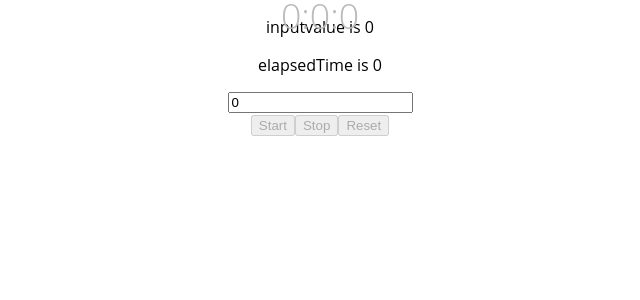
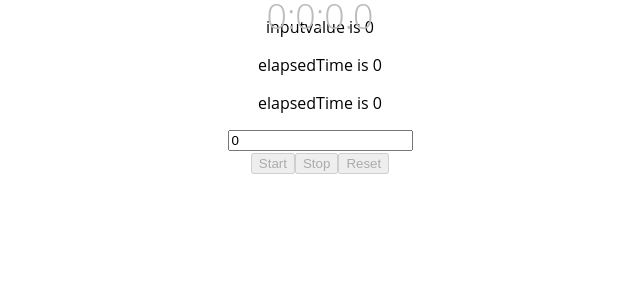
Before and after one commit to sam-540/angular-productivity-timer, an Angular app: page / in a window 1280 px wide. Shown: the top 300 px of the page, without its empty margins (320-960 px from the left). Built offline with nearby package versions, Linux system fonts and the light colour scheme; what angular-svg-round-progressbar would draw is missing.

Commit message:
adde rxjs since setInterval() is hard to work around

```diff
--- a/src/app/app.component.html
+++ b/src/app/app.component.html
@@ -1,9 +1,9 @@
 <div class="progress-wrapper">
   <div class="time-label">
-    {{ msToTime(inputValue * 1000 * 60 - elapsedTime) }}
+    {{ msToTime(timeLeft) }}
   </div>
   <round-progress
-    [current]="inputValue * 1000 * 60 - elapsedTime"
+    [current]="this.timeLeft"
     [max]="inputValue * 1000 * 60"
     [color]="'#45ccce'"
     [background]="'#eaeaea'"
@@ -17,6 +17,7 @@
 <div class="buttons">
   <p>inputvalue is {{ inputValue }}</p>
   <p>elapsedTime is {{ elapsedTime }}</p>
+  <p>elapsedTime is {{ timeLeft }}</p>
 
   <input
     [ngModel]="inputValue"
--- a/src/app/app.component.ts
+++ b/src/app/app.component.ts
@@ -1,4 +1,7 @@
 import { Component } from '@angular/core';
+import { interval, Observable } from 'rxjs';
+
+import { takeWhile, tap, finalize } from 'rxjs/operators';
 
 @Component({
   selector: 'app-root',
@@ -8,24 +11,34 @@ import { Component } from '@angular/core';
 export class AppComponent {
   startTime: number;
   elapsedTime = 0;
-  delta = 1000; // milliseconds
-  interval: number;
+  delta = 100; // milliseconds
+  timerInterval: number;
+
+  timeLeft = 0;
 
   inputValue = 0; // number of minutes
   isStarted = false;
 
+  observableInterval: Observable<number> = interval(this.delta);
+
   start(): void {
     this.isStarted = true;
-    this.startTime = Date.now();
+    this.timeLeft = this.inputValue * 1000 * 60;
 
-    this.interval = setInterval(() => {
-      this.elapsedTime = Date.now() - this.startTime;
-
-      if (this.elapsedTime >= this.inputValue * 1000 * 60) {
-        this.stop();
-        this.playChime();
-      }
-    }, this.delta);
+    this.observableInterval
+      .pipe(
+        takeWhile((_) => this.timeLeft >= 0 && this.isStarted),
+        tap((_) => (this.timeLeft -= this.delta))
+      )
+      .subscribe((dat) => {
+        console.log(dat);
+        if (this.timeLeft <= 0) {
+          this.playChime();
+          this.stop();
+        } else if (!this.isStarted) {
+          this.stop();
+        }
+      });
   }
 
   playChime(): void {
@@ -36,13 +49,12 @@ export class AppComponent {
 
   stop(): void {
     this.isStarted = false;
-    clearInterval(this.interval);
   }
 
   reset(): void {
     this.stop();
     this.inputValue = 0;
-    this.elapsedTime = 0;
+    this.timeLeft = 0;
   }
 
   msToTime(time: number): string {
@@ -53,7 +65,7 @@ export class AppComponent {
     const mins = time % 60;
     const hrs = (time - mins) / 60;
 
-    return hrs + ':' + mins + ':' + secs;
+    return hrs + ':' + mins + ':' + secs + '.' + ms / 100;
   }
 
   changeInput(event: any): void {
```
